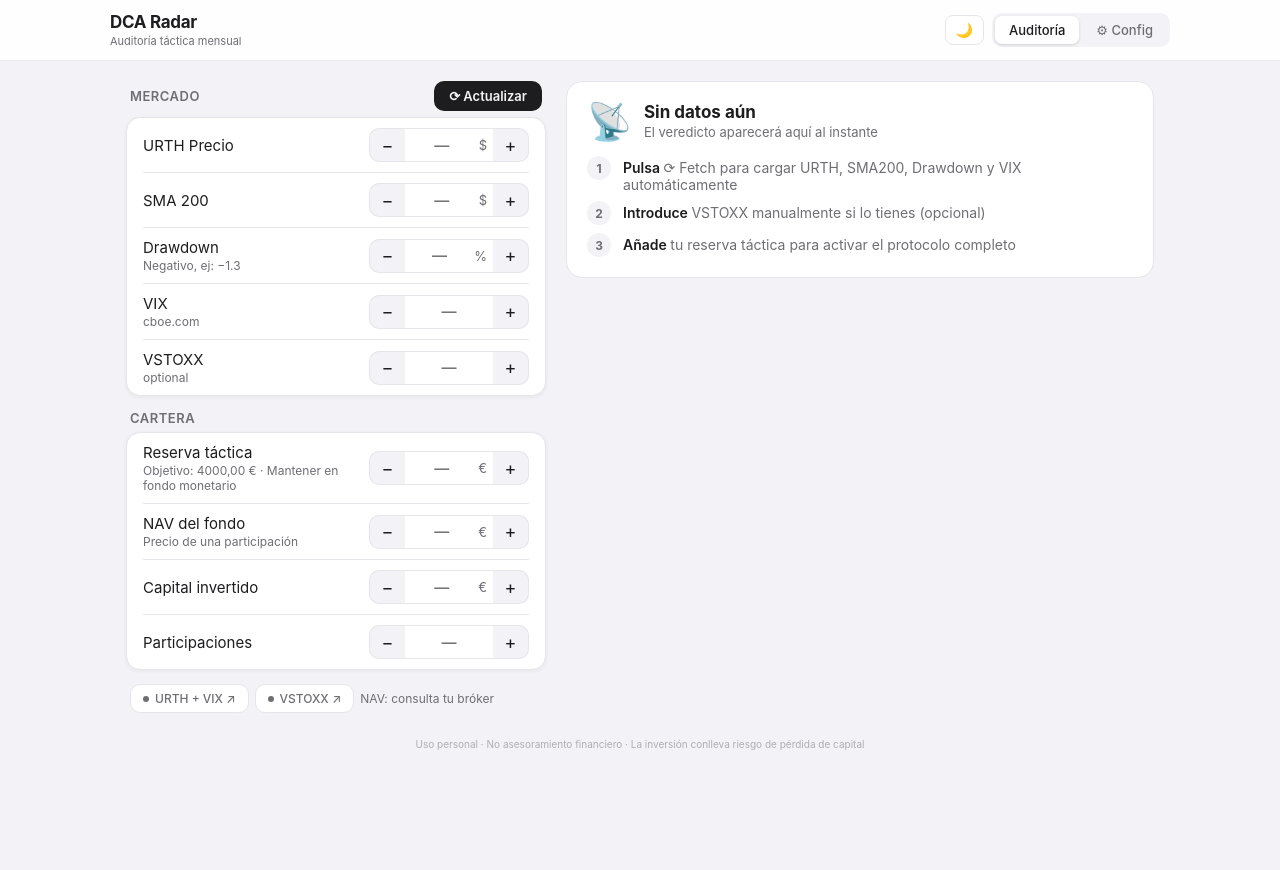
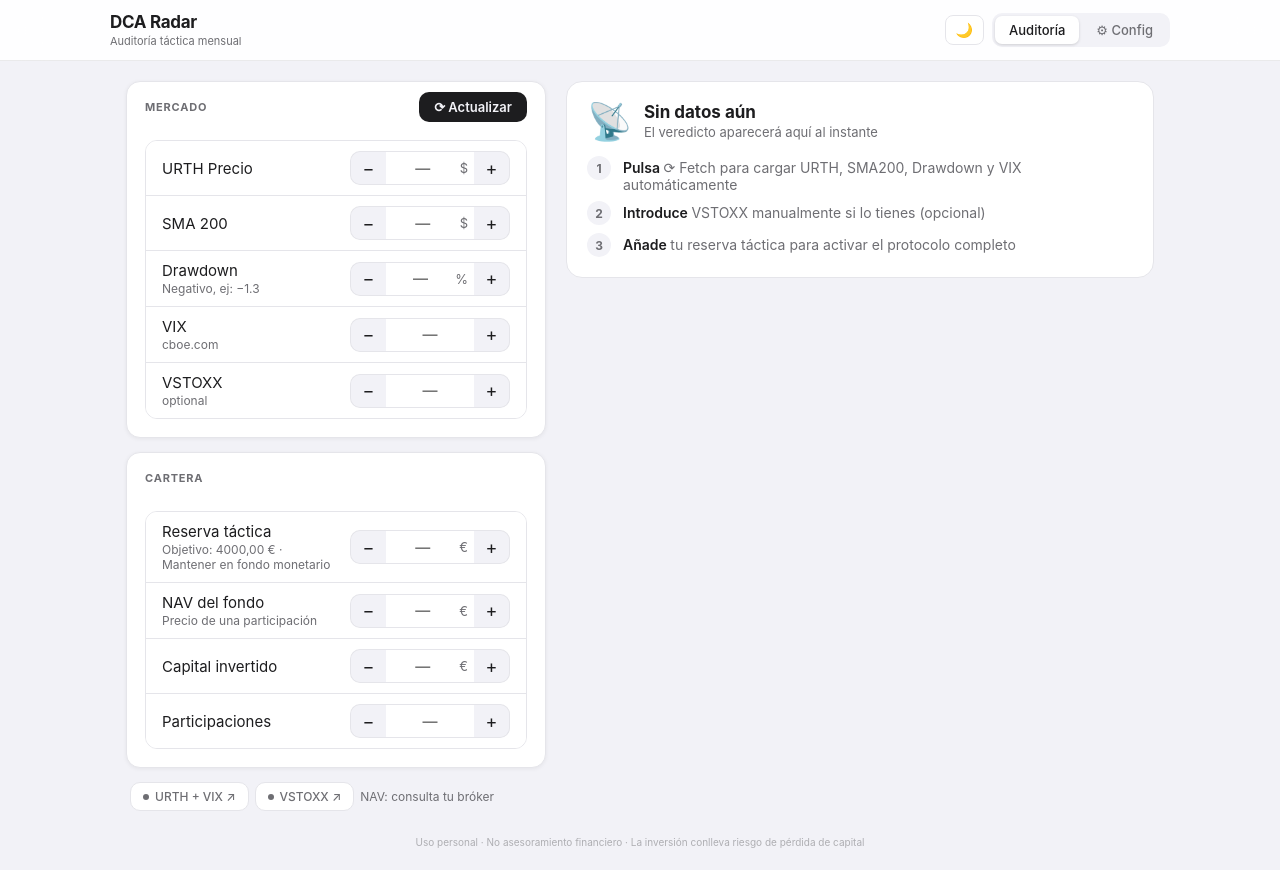
Before and after one commit to hrodres/DCARadar, a React (Vite) app: page / in a window 1280 px wide. Before the commit the page ends 800 px from the top, so only its background shows below. Built offline with nearby package versions, Linux system fonts and the light colour scheme.

Commit message:
design: unify Cartera card layout to match Mercado card
Apply same iOS-Settings pattern: SectionTitle inside Card,
input rows wrapped in a bordered+rounded inner container
with padding and background per row.

https://claude.ai/code/session_016goUztCm7pzVXaB563Utfi

```diff
--- a/src/App.jsx
+++ b/src/App.jsx
@@ -400,10 +400,10 @@ export default function App() {
             <div style={{ display: 'flex', flexDirection: 'column', gap: 14 }}>
 
               {/* Market card */}
-              <div>
-                <div style={{ display: 'flex', justifyContent: 'space-between', alignItems: 'center', padding: '0 4px', marginBottom: 6 }}>
-                  <div style={{ fontSize: 13, fontWeight: 600, color: T.textSub, textTransform: 'uppercase', letterSpacing: '0.5px' }}>Mercado</div>
-                  <div style={{ display: 'flex', gap: 8, alignItems: 'center' }}>
+              <Card {...cardProps}>
+                <div style={{ display: 'flex', justifyContent: 'space-between', alignItems: 'center', marginBottom: 14 }}>
+                  <SectionTitle text="Mercado" color={T.textSub} />
+                  <div style={{ display: 'flex', gap: 8, alignItems: 'center', marginTop: -12 }}>
                     {fs === 'ok' && fetchDate && <span style={{ fontSize: 11, color: T.textSub }}>a {fetchDate}</span>}
                     <button onClick={doFetch} disabled={fs === 'loading'} style={{
                       background: fs === 'ok' ? (dark ? '#0f1f13' : '#f0fdf4') : T.text,
@@ -416,8 +416,8 @@ export default function App() {
                     </button>
                   </div>
                 </div>
-                {fs === 'error' && <div style={{ fontSize: 12, color: '#ef4444', marginBottom: 8, padding: '0 4px' }}>Error: {ferr}</div>}
-                <Card {...cardProps} style={{ padding: '0 16px' }}>
+                {fs === 'error' && <div style={{ fontSize: 12, color: '#ef4444', marginBottom: 8 }}>Error: {ferr}</div>}
+                <div style={{ borderRadius: 12, overflow: 'hidden', border: '1px solid ' + T.cardBorder }}>
                   {[
                     { label: 'URTH Precio', value: mkt.urthPrice, onChange: v => setMkt(m => ({ ...m, urthPrice: v })), unit: '$', step: 0.5 },
                     { label: 'SMA 200', value: mkt.sma200, onChange: v => setMkt(m => ({ ...m, sma200: v })), unit: '$', step: 0.5 },
@@ -425,37 +425,39 @@ export default function App() {
                     { label: 'VIX', value: mkt.vix, onChange: v => setMkt(m => ({ ...m, vix: v })), step: 0.1, hint: 'cboe.com' },
                     { label: 'VSTOXX', value: mkt.vstoxx, onChange: v => setMkt(m => ({ ...m, vstoxx: v })), step: 0.1, hint: 'optional', optional: true },
                   ].map((f, i, arr) => (
-                    <div key={f.label} style={{ borderBottom: i < arr.length - 1 ? '1px solid ' + T.cardBorder : 'none' }}>
+                    <div key={f.label} style={{ padding: '0 16px', background: T.cardBg, borderBottom: i < arr.length - 1 ? '1px solid ' + T.cardBorder : 'none' }}>
                       <NumInput dark={dark} {...f} />
                     </div>
                   ))}
                   {mkt.urthPrice && mkt.sma200 && (
-                    <div style={{ padding: '8px 0', display: 'flex', alignItems: 'center', gap: 6, borderTop: '1px solid ' + T.cardBorder }}>
+                    <div style={{ padding: '8px 16px', display: 'flex', alignItems: 'center', gap: 6, borderTop: '1px solid ' + T.cardBorder, background: T.cardBg }}>
                       <span style={{ width: 7, height: 7, borderRadius: '50%', background: pf(mkt.urthPrice) > pf(mkt.sma200) ? '#22c55e' : '#ef4444', flexShrink: 0 }} />
                       <span style={{ fontSize: 13, color: pf(mkt.urthPrice) > pf(mkt.sma200) ? '#22c55e' : '#ef4444', fontWeight: 500 }}>
                         {pf(mkt.urthPrice) > pf(mkt.sma200) ? 'Tendencia alcista' : 'Tendencia bajista'}
                       </span>
                     </div>
                   )}
-                </Card>
-              </div>
+                </div>
+              </Card>
 
               {/* Portfolio card */}
-              <div>
-                <div style={{ fontSize: 13, fontWeight: 600, color: T.textSub, textTransform: 'uppercase', letterSpacing: '0.5px', padding: '0 4px', marginBottom: 6 }}>Cartera</div>
-                <Card {...cardProps} style={{ padding: '0 16px' }}>
+              <Card {...cardProps}>
+                <div style={{ display: 'flex', justifyContent: 'space-between', alignItems: 'center', marginBottom: 14 }}>
+                  <SectionTitle text="Cartera" color={T.textSub} />
+                </div>
+                <div style={{ borderRadius: 12, overflow: 'hidden', border: '1px solid ' + T.cardBorder }}>
                   {[
                     { label: 'Reserva táctica', value: reserva, onChange: setReserva, unit: '€', step: 100, hint: 'Objetivo: ' + eur(cfg.dcaBase * cfg.multReserva) + ' · Mantener en fondo monetario' },
                     { label: 'NAV del fondo', value: navEur, onChange: setNavEur, unit: '€', step: 0.1, hint: 'Precio de una participación', optional: true },
                     { label: 'Capital invertido', value: capital, onChange: setCapital, unit: '€', step: 100, optional: true },
                     { label: 'Participaciones', value: parts, onChange: setParts_, step: 0.1, optional: true },
                   ].map((f, i, arr) => (
-                    <div key={f.label} style={{ borderBottom: i < arr.length - 1 ? '1px solid ' + T.cardBorder : 'none' }}>
+                    <div key={f.label} style={{ padding: '0 16px', background: T.cardBg, borderBottom: i < arr.length - 1 ? '1px solid ' + T.cardBorder : 'none' }}>
                       <NumInput dark={dark} {...f} />
                     </div>
                   ))}
-                </Card>
-              </div>
+                </div>
+              </Card>
 
               {/* Sources */}
               <div style={{ display: 'flex', flexWrap: 'wrap', gap: 6, padding: '0 4px' }}>
```
